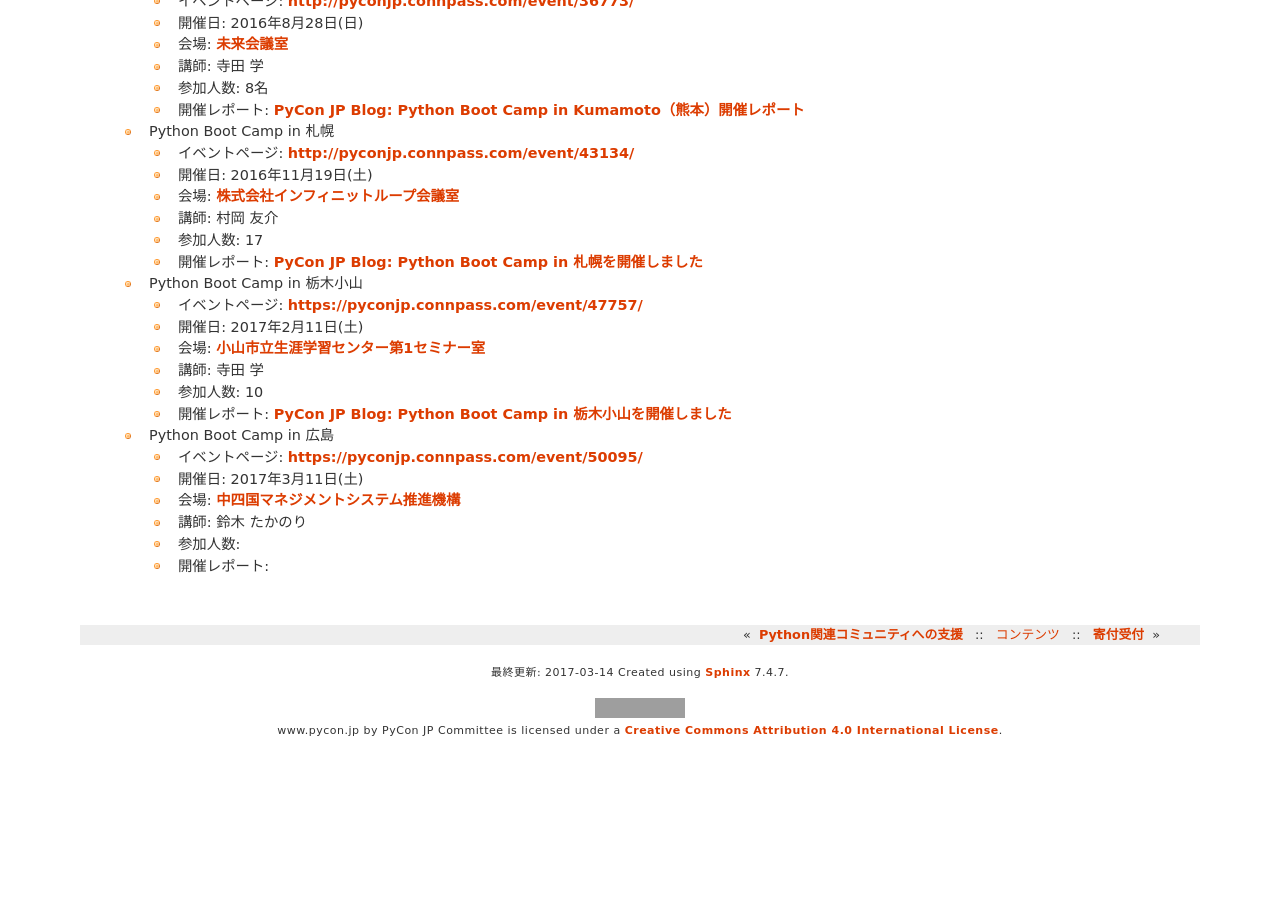
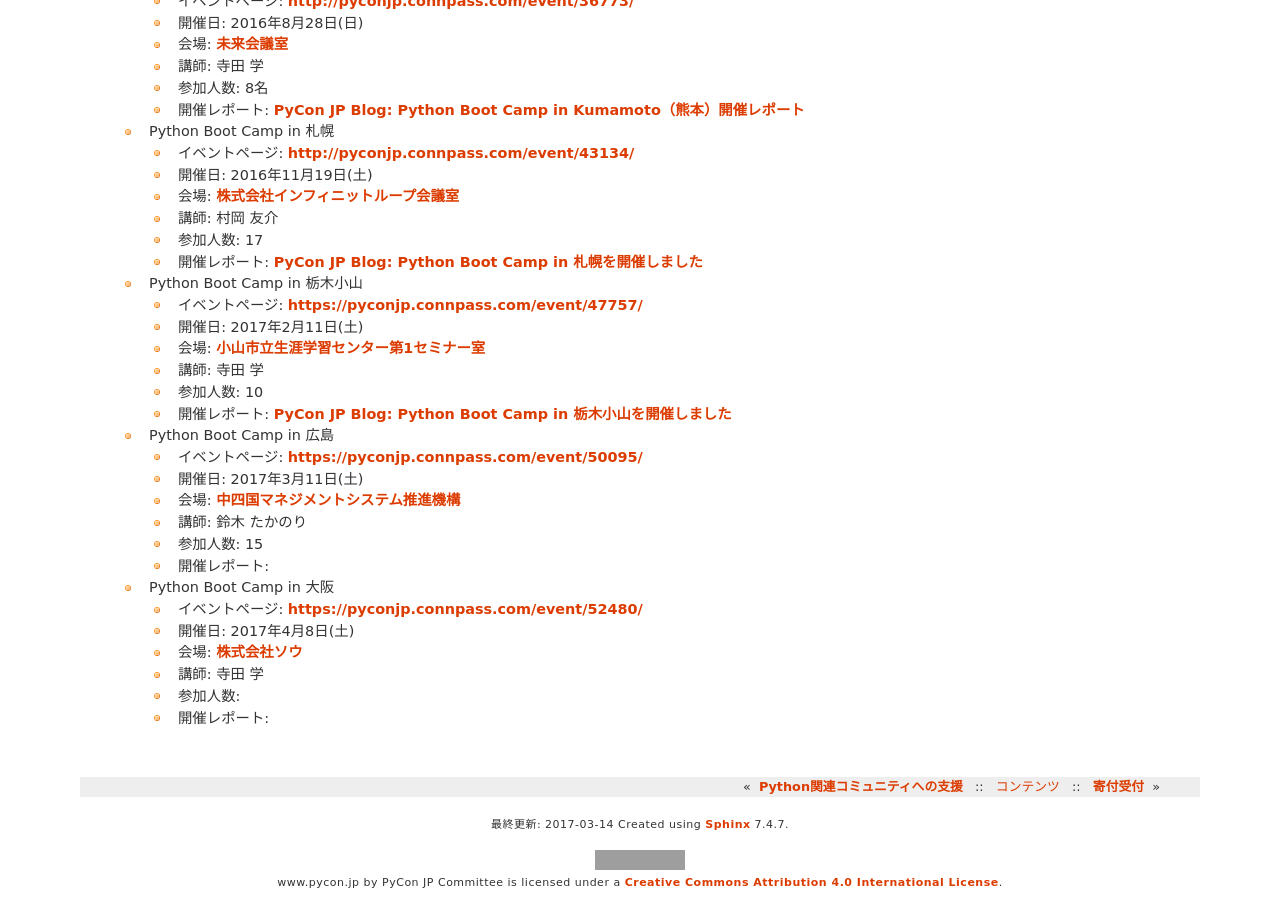
Before and after one commit to pyconjp/www.pycon.jp, a Sphinx documentation site: the page built from source/support/bootcamp.rst, in a window 1280 px wide and 900 px high, scrolled down 1977 px. Built offline with Sphinx 7.4.7, drawn with Linux system fonts in a browser that asks for light colours; before the commit the page ends 2725 px from its top, so only the background shows below that; grey boxes are pictures that could not be loaded.

Commit message:
Python Boot Camp 大阪を追加

```diff
--- a/source/support/bootcamp.rst
+++ b/source/support/bootcamp.rst
@@ -123,5 +123,14 @@ Python Boot Camp の開催実績です。
   - 開催日: 2017年3月11日(土)
   - 会場: `中四国マネジメントシステム推進機構 <http://www.ms-kikoh.or.jp/>`_
   - 講師: 鈴木 たかのり
+  - 参加人数: 15
+  - 開催レポート:
+
+- Python Boot Camp in 大阪
+
+  - イベントページ: https://pyconjp.connpass.com/event/52480/
+  - 開催日: 2017年4月8日(土)
+  - 会場: `株式会社ソウ <https://sou-co.jp/>`_
+  - 講師: 寺田 学
   - 参加人数:
   - 開催レポート:
```
